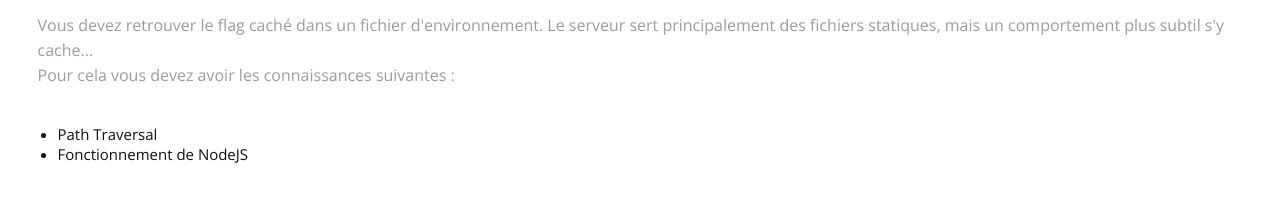
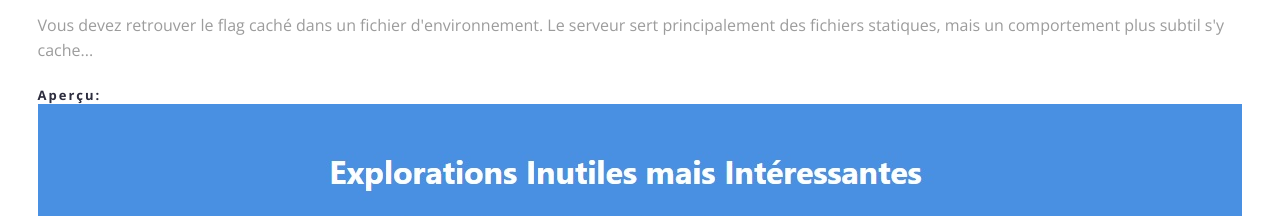
Before and after one commit to Hack-Oeil/NODE_DIRECTORY_TRAVERSAL, a plain HTML site: page presentation/index.html in a window 1280 px wide. Shown: the part 186-402 px from the top of the page. Drawn offline with nearby package versions, Linux system fonts and the light colour scheme.

Commit message:
ajout aperçu dans presentation

```diff
--- a/presentation/assets/css/style.css
+++ b/presentation/assets/css/style.css
@@ -58,6 +58,13 @@ h6 { padding: 7px 0; }
     letter-spacing: 2px;
     padding-bottom: 0;
 }
+.section-heading h4 {
+    font-size: 13px;
+    font-weight: bold;
+    color: #2C2C3D;
+    letter-spacing: 2px;
+    padding-bottom: 0;
+}
 #scrollUp {
     bottom: 15px;
     right: 30px;
@@ -78,7 +85,7 @@ h6 { padding: 7px 0; }
 }
 #scrollUp:hover { margin-bottom: 25px; }
 .section-subtitle img { height:32px; width: auto; vertical-align: middle;}
-
+.section-subtitle img.capture { width:100%; height:auto; vertical-align: middle;}
 body { background:#fff;}
 a, .la-ball-triangle-path { color:#2C2C3D; }
 a:hover, #header.nav-solid nav a:hover { color:#2C2C3D; }
--- a/presentation/index.html
+++ b/presentation/index.html
@@ -48,6 +48,9 @@
                             Le serveur sert principalement des fichiers statiques,
                             mais un comportement plus subtil s'y cache...
                             <br />
+                            <h4>Aperçu:</h4>
+                            <img class="capture" src="./assets/images/capture.jpg" alt="aperçu">
+                            <br /><br />
                             Pour cela vous devez avoir les connaissances suivantes :
                             <ul id="prerequisites" class="col-1">
                                 <li>Path Traversal</li>
```
Also changed, not shown: presentation/assets/images/capture.jpg (renamed from .docker/infos/capture.jpg), 1 other file.
